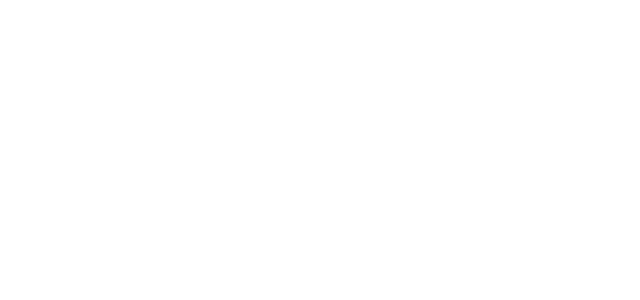
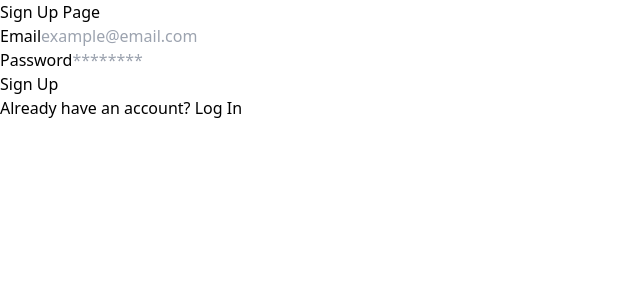
Before and after one commit to asianchun/LoveChat, a React (Vite) app in the folder frontend/: page /signup in a window 1280 px wide. Shown: the top 300 px of the page, without its empty margins (0-640 px from the left). Built offline with nearby package versions, Linux system fonts and the light colour scheme; no server answers.

Commit message:
Login and signup complete

```diff
--- a/frontend/src/App.jsx
+++ b/frontend/src/App.jsx
@@ -5,9 +5,11 @@
 import Login from "./pages/Login"
 import Profile from "./pages/Profile"
 import PrivateRoute from "./pages/PrivateRoute"
+import { AuthProvider } from "./firebase/AuthContext"
 
 const App = () => {
   return (
+    <AuthProvider>
       <Routes>
         <Route element={<PrivateRoute />}>
           <Route path="/" element={<Home />} />
@@ -16,6 +18,7 @@
         <Route path="/signup" element={<Signup />} />
         <Route path="/login" element={<Login />} />
       </Routes>
+    </AuthProvider>
   )
 }
 
--- /dev/null
+++ b/frontend/src/components/Spinner.jsx
@@ -0,0 +1,9 @@
+import React from "react"
+
+const Spinner = () => {
+  return (
+    <div className="animate-ping w-16 h-16 m-8 rounded-full bg-sky-600"></div>
+  )
+}
+
+export default Spinner
--- /dev/null
+++ b/frontend/src/firebase/AuthContext.jsx
@@ -0,0 +1,66 @@
+//Use Contexts in order to be able to access the user + db functions anywhere in the app
+//Also, Contexts are useful, because if we need to change the backend, we are only changing things here
+import React, { useContext, useEffect, useState } from "react"
+import {
+  onAuthStateChanged,
+  createUserWithEmailAndPassword,
+  signInWithEmailAndPassword,
+  signOut,
+  sendPasswordResetEmail,
+  updatePassword,
+} from "firebase/auth" //Import firebase/auth functionality
+import { auth } from "./firebase"
+
+const AuthContext = React.createContext()
+
+export const useAuth = () => {
+  return useContext(AuthContext)
+}
+
+export const AuthProvider = ({ children }) => {
+  const [currentUser, setCurrentUser] = useState()
+  const [loading, setLoading] = useState(true)
+
+  function signup(email, password) {
+    return createUserWithEmailAndPassword(auth, email, password)
+  }
+
+  function login(email, password) {
+    return signInWithEmailAndPassword(auth, email, password)
+  }
+
+  function logout() {
+    return signOut(auth)
+  }
+
+  function resetPassword(email) {
+    return sendPasswordResetEmail(auth, email)
+  }
+
+  function updateUserPassword(password) {
+    return updatePassword(auth.currentUser, password)
+  }
+
+  useEffect(() => {
+    onAuthStateChanged(auth, (user) => {
+      setCurrentUser(user)
+      setLoading(false) //Don't load content until there is a user
+    })
+  }, [])
+
+  //Include this in order to have the ability to use these variables anywhere in the app
+  const value = {
+    currentUser,
+    signup,
+    login,
+    logout,
+    resetPassword,
+    updateUserPassword,
+  }
+
+  return (
+    <AuthContext.Provider value={value}>
+      {!loading && children}
+    </AuthContext.Provider>
+  )
+}
--- a/frontend/src/pages/Home.jsx
+++ b/frontend/src/pages/Home.jsx
@@ -1,7 +1,31 @@
-import React from "react"
+import React, { useState } from "react"
+import { useNavigate } from "react-router-dom"
+import { useAuth } from "../firebase/AuthContext"
 
 const Home = () => {
-  return <div>Home</div>
+  const [error, setError] = useState()
+  const { logout } = useAuth()
+  const navigate = useNavigate()
+
+  const handleClick = async (event) => {
+    setError("")
+
+    try {
+      await logout()
+      navigate("/login")
+    } catch (error) {
+      setError(error)
+    }
+  }
+  return (
+    <main>
+      Home
+      {error && <div>{error}</div>}
+      <section>
+        <button onClick={handleClick}>Log Out</button>
+      </section>
+    </main>
+  )
 }
 
 export default Home
--- a/frontend/src/pages/Login.jsx
+++ b/frontend/src/pages/Login.jsx
@@ -1,7 +1,76 @@
-import React from "react"
+import { useState } from "react"
+import { useAuth } from "../firebase/AuthContext"
+import { Link, useNavigate } from "react-router-dom"
+import Spinner from "../components/Spinner"
 
 const Login = () => {
-  return <div>Login</div>
+  const [email, setEmail] = useState("")
+  const [password, setPassword] = useState("")
+  const [error, setError] = useState("")
+  const [loading, setLoading] = useState(false)
+  const { login } = useAuth()
+  const navigate = useNavigate()
+
+  const handleClick = async (event) => {
+    event.preventDefault()
+
+    try {
+      setError("")
+      setLoading(true)
+      await login(email, password)
+      navigate("/")
+    } catch (error) {
+      setLoading(false)
+      setError(error.message)
+      console.log(error.message)
+    }
+  }
+
+  return (
+    <main>
+      <section>
+        <div>
+          {error && (
+            <div>Email or password is incorrect! Please try again!</div>
+          )}
+          <h2>Login Page</h2>
+          <form>
+            <div>
+              <label htmlFor="email">Email</label>
+              <input
+                type="email"
+                id="email"
+                name="email"
+                required
+                placeholder="example@email.com"
+                onChange={(e) => setEmail(e.target.value)}
+              />
+            </div>
+            <div>
+              <label htmlFor="password">Password</label>
+              <input
+                type="password"
+                id="password"
+                name="password"
+                required
+                placeholder="********"
+                onChange={(e) => setPassword(e.target.value)}
+              />
+            </div>
+            <div>
+              <button onClick={handleClick} disabled={loading}>
+                Login
+              </button>
+            </div>
+          </form>
+          <p>
+            No account yet? <Link to="/signup">Sign up</Link>
+          </p>
+        </div>
+      </section>
+      {loading && <Spinner />}
+    </main>
+  )
 }
 
 export default Login
--- a/frontend/src/pages/PrivateRoute.jsx
+++ b/frontend/src/pages/PrivateRoute.jsx
@@ -1,16 +1,8 @@
-import { onAuthStateChanged } from "firebase/auth"
-import { useState, useEffect } from "react"
 import { Navigate, Outlet } from "react-router-dom"
-import { auth } from "../firebase/firebase"
+import { useAuth } from "../firebase/AuthContext"
 
 const PrivateRoute = () => {
-  const [currentUser, setCurrentUser] = useState()
-
-  useEffect(() => {
-    onAuthStateChanged(auth, (user) => {
-      setCurrentUser(user)
-    })
-  }, [])
+  const { currentUser } = useAuth()
 
   if (!currentUser) {
     return <Navigate to="/login" replace />
--- a/frontend/src/pages/Signup.jsx
+++ b/frontend/src/pages/Signup.jsx
@@ -1,19 +1,71 @@
-import { useNavigate } from "react-router-dom"
+import { Link, useNavigate } from "react-router-dom"
 import { useState } from "react"
+import { useAuth } from "../firebase/AuthContext"
 
 const Signup = () => {
-  const navigate = useNavigate()
   const [email, setEmail] = useState("")
   const [password, setPassword] = useState("")
+  const [error, setError] = useState("")
+  const [loading, setLoading] = useState(false)
+  const { signup } = useAuth()
+  const navigate = useNavigate()
+
+  const handleClick = async (event) => {
+    event.preventDefault()
+
+    try {
+      setError("")
+      setLoading(true)
+      await signup(email, password)
+      navigate("/")
+    } catch (error) {
+      setLoading(false)
+      setError(error)
+    }
+  }
 
   return (
-    <section>
-      <label htmlFor="email"></label>
-      <input type="text" name="email" />
-
-      <label htmlFor="password"></label>
-      <input type="password" name="password" />
-    </section>
+    <main>
+      <section>
+        <div>
+          <h2>Sign Up Page</h2>
+          {error && <div>Sign Up unsuccessful, please try again!</div>}
+          <form>
+            <div>
+              <label htmlFor="email">Email</label>
+              <input
+                type="email"
+                id="email"
+                name="email"
+                required
+                placeholder="example@email.com"
+                onChange={(e) => setEmail(e.target.value)}
+              />
+            </div>
+            <div>
+              <label htmlFor="password">Password</label>
+              <input
+                type="password"
+                id="password"
+                name="password"
+                required
+                placeholder="********"
+                onChange={(e) => setPassword(e.target.value)}
+              />
+            </div>
+            <div>
+              <button onClick={handleClick} disabled={loading}>
+                Sign Up
+              </button>
+            </div>
+          </form>
+          <p>
+            Already have an account? <Link to="/login">Log In</Link>
+          </p>
+        </div>
+      </section>
+      {loading && <Spinner />}
+    </main>
   )
 }
 
```
Lines whose indentation alone changed are shown as unchanged.
